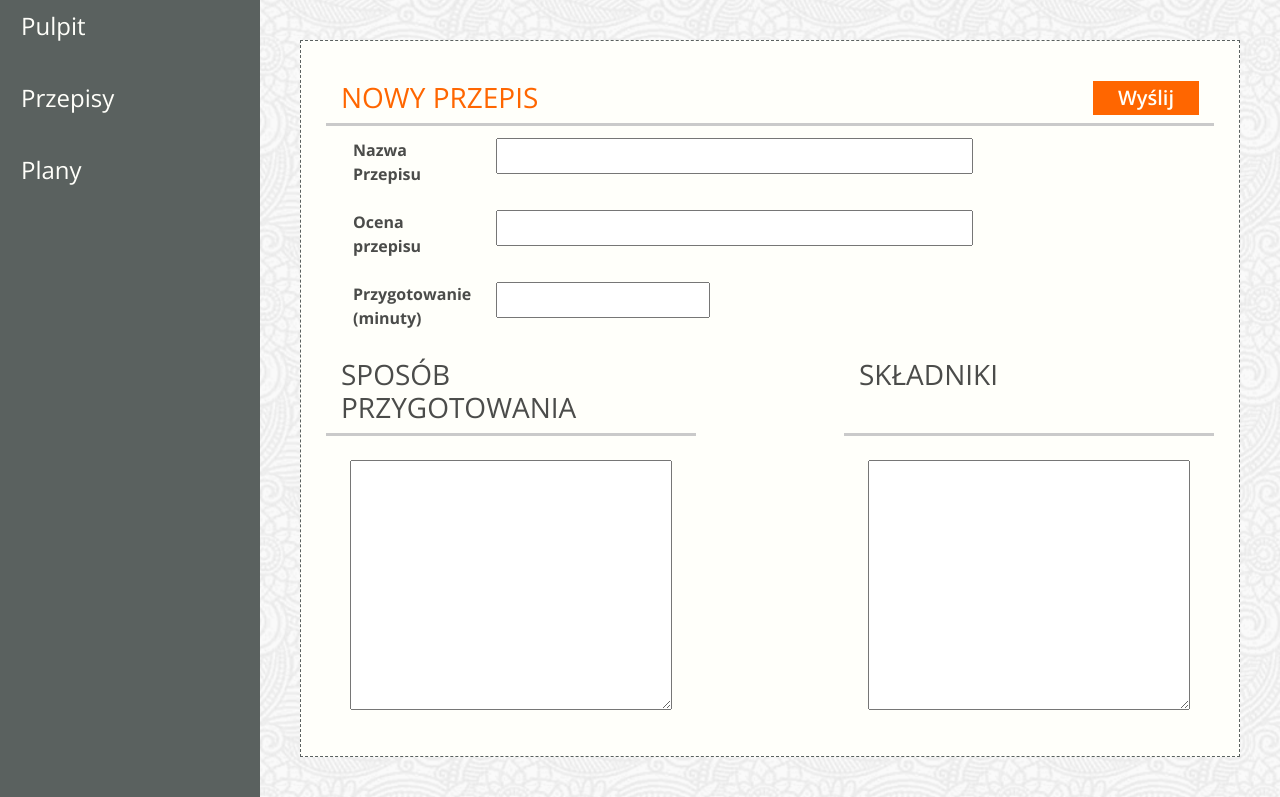
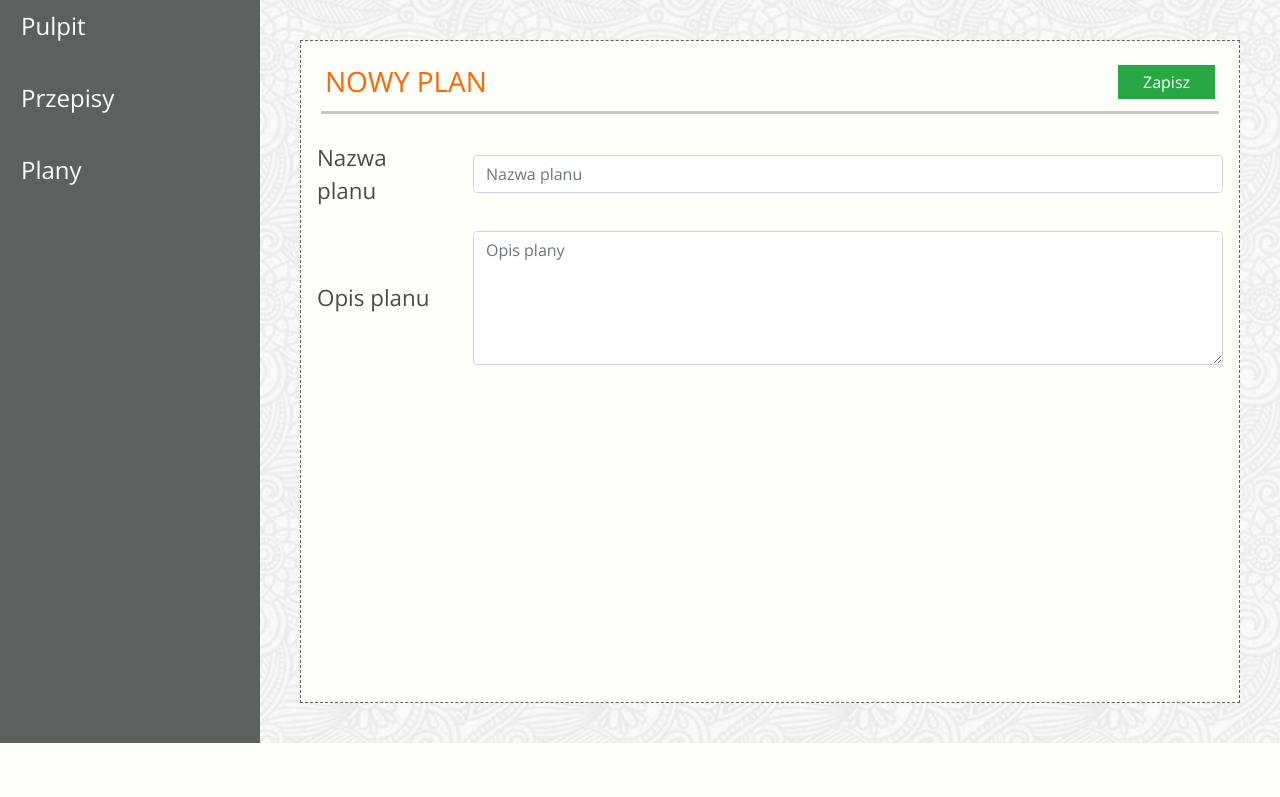
Before and after one commit to przemyslawkulak/Zaplanuj-Jedzonko---ScrumLab, a Django app: template jedzonko/templates/app-add-recipe.html in a window 1280 px wide. Shown: the part 84-881 px from the top of the page. After the commit the page ends 827 px from the top, so only its background shows below. Run offline with Django 3.2, Linux system fonts and the light colour scheme; the template is opened without the code that fills it, so the values that code supplies are empty; some libraries are stand-ins or nearby versions; some web fonts are replaced.

Commit message:
Poprawa linków i szablonów

```diff
--- a/jedzonko/templates/app-add-recipe.html
+++ b/jedzonko/templates/app-add-recipe.html
@@ -1,65 +1,40 @@
 {% extends "__base__.html" %}
-
-{% block title %}Nowy przepis{% endblock %}
-
 {% block content %}
-{{ err }}
-<form method="POST">
 <div class="dashboard-content border-dashed p-3 m-4 view-height">
-    {% csrf_token %}
-    <div class="mt-4 ml-4 mr-4">
-        <div class="row border-bottom border-3">
-            <div class="col"><h3 class="color-header text-uppercase">Nowy
-                przepis</h3></div>
-            <div class="col d-flex justify-content-end mb-2">
-                <button type="submit"
-                        class="btn btn-color rounded-0 pt-0 pb-0 pr-4 pl-4">
-                        Wyślij
-                </button>
-            </div>
+    <form method="POST">
+    <div class="row border-bottom border-3 p-1 m-1">
+        <div class="col noPadding">
+            <h3 class="color-header text-uppercase">NOWY PLAN {{ err }}</h3>
         </div>
-
-        <table class="table borderless">
-            <tbody>
-            <tr class="d-flex">
-                <th scope="row" class="col-2">Nazwa Przepisu</th>
-                <td class="col-7">
-                    <input class="w-100 p-1" name="name" value="{{ recipe.name }}">
-                </td>
-            </tr>
-            <tr class="d-flex">
-                <th scope="row" class="col-2">Ocena przepisu</th>
-                <td class="col-7">
-                    <input class="w-100 p-1" name="votes" value="{{ recipe.votes }}">
-                </td>
-            </tr>
-            <tr class="d-flex">
-                <th scope="row" class="col-2">Przygotowanie (minuty)</th>
-                <td class="col-3">
-                    <input class="p-1" type="number" name="preparation_time" value="{{ recipe.preparation_time }}" >
-                </td>
-            </tr>
-            </tbody>
-        </table>
-
-        <div class="row d-flex">
-            <div class="col-5 border-bottom border-3"><h3
-                    class="text-uppercase">Sposób przygotowania</h3></div>
-            <div class="col-2"></div>
-            <div class="col-5 border-bottom border-3"><h3
-                    class="text-uppercase">Składniki</h3></div>
-        </div>
-        <div class="row d-flex">
-            <div class="col-5 p-4">
-                <textarea class="w-100 p-1" rows="10" name="description"></textarea>
-            </div>
-            <div class="col-2"></div>
-
-            <div class="col-5 p-4">
-                <textarea class="w-100 p-1" rows="10" name="ingredients"></textarea>
-            </div>
+        <div class="col d-flex justify-content-end mb-2 noPadding">
+            <input class="btn btn-success rounded-0 pt-0 pb-0 pr-4 pl-4" type="submit" value="Zapisz">
         </div>
     </div>
+
+    <div class="schedules-content">
+            <div class="form-group row">
+                <label for="planName"
+                       class="col-sm-2 label-size col-form-label">
+                    Nazwa planu
+                </label>
+                <div class="col-sm-10">
+                    <input type="text" name="name" class="form-control" id="planName"
+                           placeholder="Nazwa planu">
+                </div>
+            </div>
+            <div class="form-group row">
+                <label for="planDescription"
+                       class="col-sm-2 label-size col-form-label">
+                    Opis planu
+                </label>
+                <div class="col-sm-10">
+                    <textarea class="form-control" name="description" rows="5" id="planDescription"
+                              placeholder="Opis plany"></textarea>
+                </div>
+            </div>
+    </div>
+    </form>
 </div>
-</form>
 {% endblock content %}
+
+{% block title %}{% endblock %}
--- a/jedzonko/templates/app-schedules.html
+++ b/jedzonko/templates/app-schedules.html
@@ -8,7 +8,7 @@
             <h3 class="color-header text-uppercase">LISTA PLANÓW</h3>
         </div>
         <div class="col d-flex justify-content-end mb-2 noPadding">
-            <a href="{% url 'new-plan' %}"
+            <a href="{% url 'add-plan' %}"
                class="btn btn-success rounded-0 pt-0 pb-0 pr-4 pl-4">Dodaj
                 plan</a>
         </div>
```
Also changed, not shown: jedzonko/views.py (+60 -3 lines), scrumlab/urls.py (+6 -3 lines).
